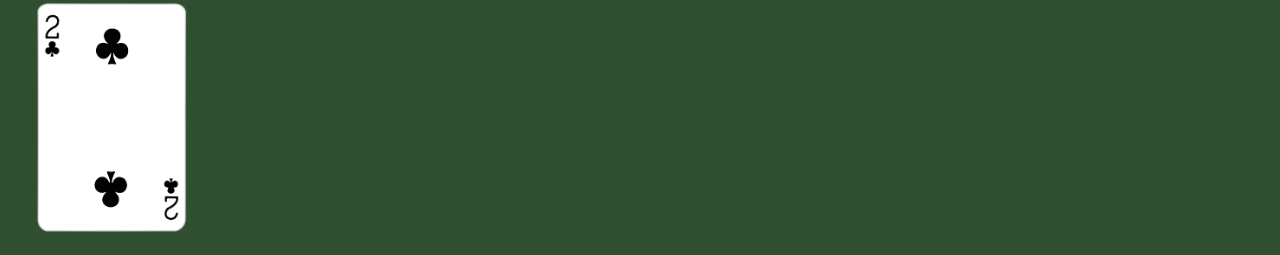
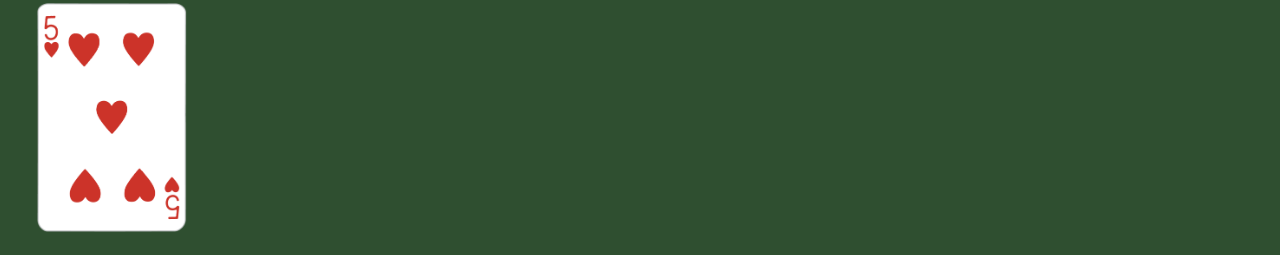
Before and after one commit to Cheche0802/Basic-JS, a plain HTML site: page Seccion 5 laboratirio 1- Blackjack/index.html in a window 1280 px wide. Both pictures are taken after a click on the button "Pedir Cartas". Shown: the part 177-432 px from the top of the page. Drawn offline with nearby package versions, Linux system fonts and the light colour scheme.

Commit message:
puntos jugador clase 56

```diff
--- a/Seccion 5 laboratirio 1- Blackjack/assets/js/juego.js
+++ b/Seccion 5 laboratirio 1- Blackjack/assets/js/juego.js
@@ -12,10 +12,14 @@ const uniques = ['A', 'J', 'Q', 'K'];
 let puntosjugador = 0,
     puntoscomputadora = 0;
 
-const puntosHTML = document.querySelectorAll('small');
+
 
 //Referencias del html
 const btnPedir = document.querySelector('#btnPedir');
+const puntosHTML = document.querySelectorAll('small');
+
+const divCartasJugador = document.querySelector('#jugador-cartas');
+const divCartaComputadora = document.querySelector('#computadora-cartas');
 
 
 // create the deck with all cards
@@ -91,5 +95,20 @@ btnPedir.addEventListener('click', () => {
 
     puntosHTML[0].innerText = puntosjugador;
 
+    //<img class="carta" src="assets/cartas/2C.png" alt="" srcset=""></img>
 
+    const imgCarta = document.createElement('img');
+    imgCarta.src= `assets/cartas/${carta}.png`;
+    imgCarta.className = 'carta';
+    //otra forma seria
+    //imgCarta.classList.add('carta');
+    divCartasJugador.append(imgCarta);
+
+    if (puntosjugador > 21 ){
+        console.warn('Perdiste');
+        btnPedir.disabled =true
+    }else if (puntosjugador === 21){
+        console.log('ganaste');
+        btnPedir.disabled =true
+    }
 })
--- a/Seccion 5 laboratirio 1- Blackjack/index.html
+++ b/Seccion 5 laboratirio 1- Blackjack/index.html
@@ -28,7 +28,7 @@
             <h1>Jugador 1 - <small>0</small></h1>
 
             <div id="jugador-cartas">
-                <img class="carta" src="assets/cartas/2C.png" alt="" srcset="">
+               <!-- <img class="carta" src="assets/cartas/2C.png" alt="" srcset="">-->
 
             </div>
         </div>
```
Also changed, not shown: README.md.
